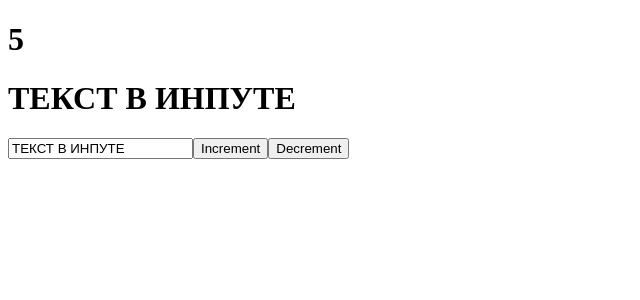
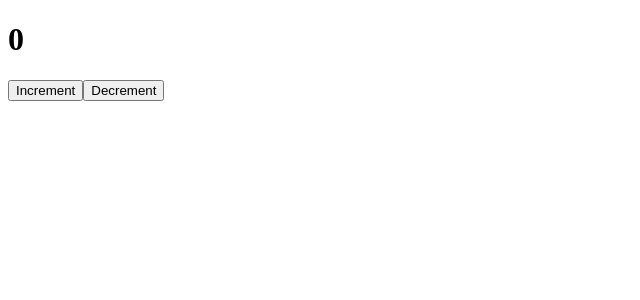
Before and after one commit to ivan-14-trifonov/educational_react, a React (Create React App) app: page / in a window 1280 px wide. Shown: the top 300 px of the page, without its empty margins (0-640 px from the left). Built offline with nearby package versions, Linux system fonts and the light colour scheme.

Commit message:
24:07 Первый функциональный компонент

```diff
--- a/src/App.tsx
+++ b/src/App.tsx
@@ -1,27 +1,12 @@
 import React, {useState} from 'react';
+import Counter from "./components/Counter";
 
 function App() {
-  const [likes, setLikes] = useState(5)
   const [value, setValue] = useState('ТЕКСТ В ИНПУТЕ')
-
-  function increment() {
-    setLikes(likes + 1)
-  }
-
-  function decrement() {
-    setLikes(likes - 1)
-  }
 
   return (
     <div className="App">
-      <h1>{likes}</h1>
-      <h1>{value}</h1>
-      <input
-        type="text"
-        value={value}
-        onChange={event => setValue(event.target.value)}/>
-      <button onClick={increment}>Increment</button>
-      <button onClick={decrement}>Decrement</button>
+      <Counter/>
     </div>
   );
 }
--- /dev/null
+++ b/src/components/Counter.tsx
@@ -0,0 +1,23 @@
+import React, {useState} from 'react';
+
+const Counter = function () {
+    const [count, setCount] = useState(0)
+
+    function increment() {
+        setCount(count + 1)
+    }
+
+    function decrement() {
+        setCount(count - 1)
+    }
+
+    return (
+        <div>
+            <h1>{count}</h1>
+            <button onClick={increment}>Increment</button>
+            <button onClick={decrement}>Decrement</button>
+        </div>
+    )
+}
+
+export default Counter;
```
